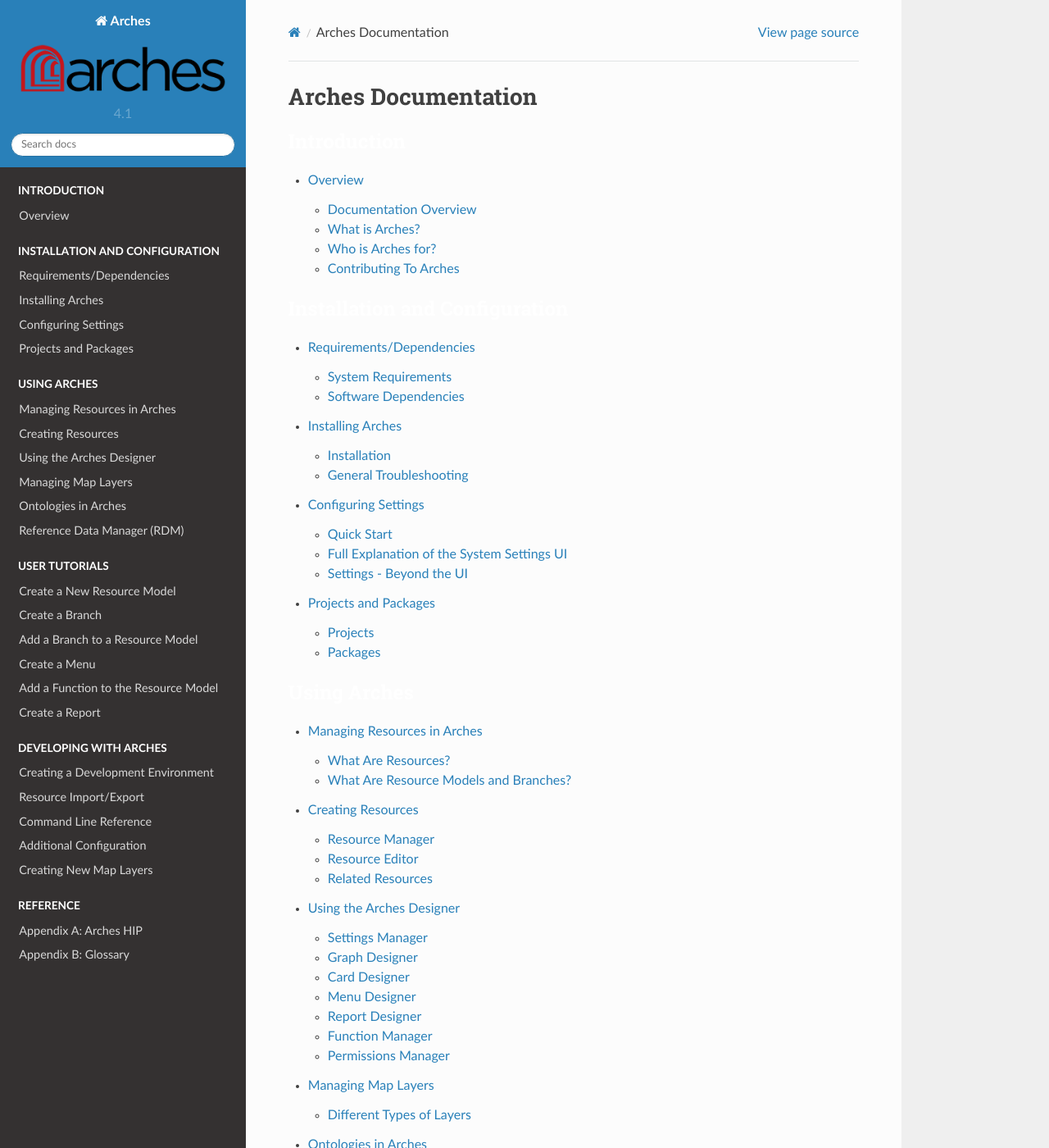
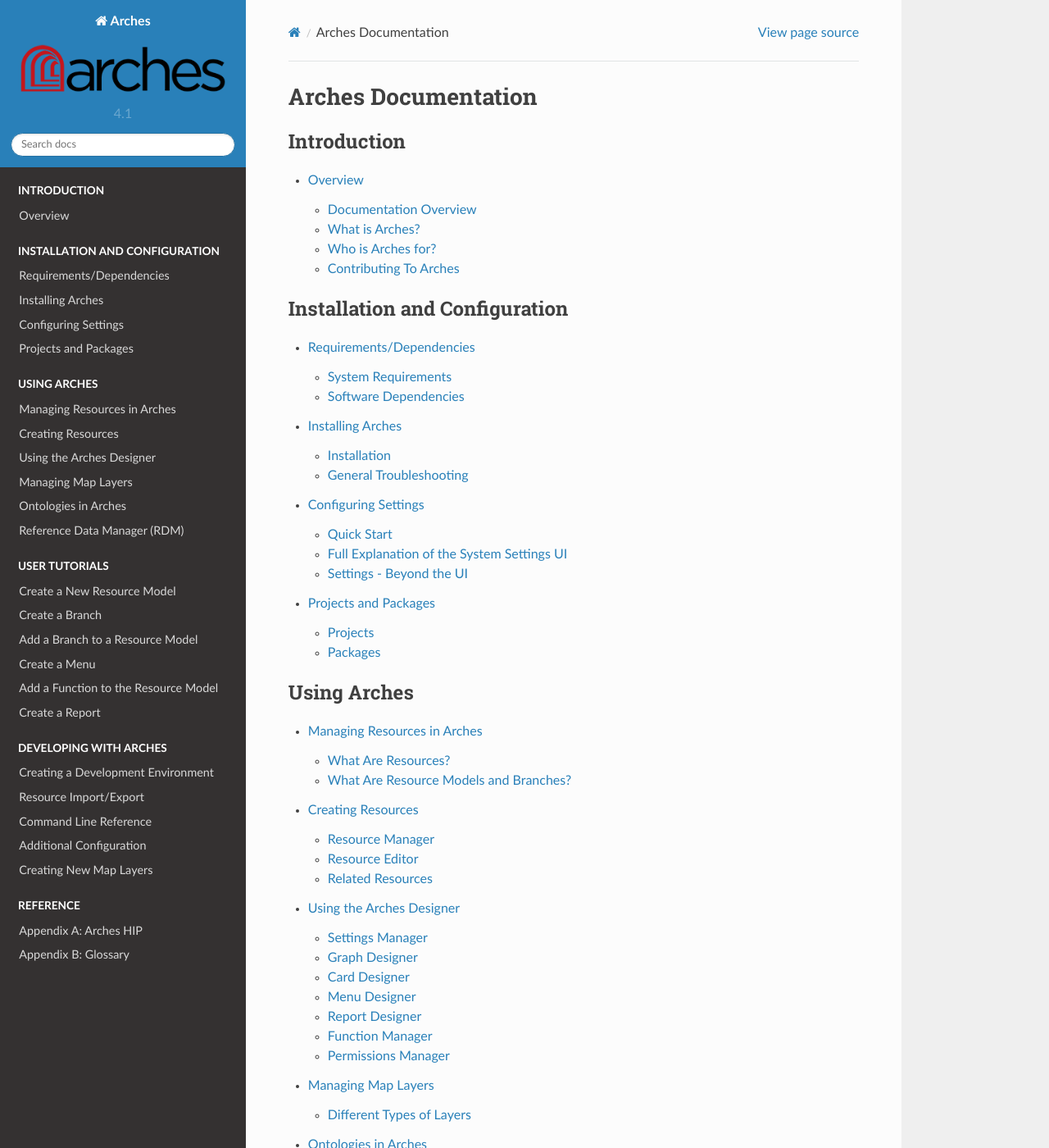
Before and after one commit to archesproject/arches-docs, a Sphinx documentation site: the page built from docs/index.txt, in a window 1280 px wide and 1400 px high. Shown: the whole window at 82% size. Built offline with Sphinx 7.4.7 and the Read the Docs theme 2.0.0, drawn with Linux system fonts in a browser that asks for light colours.

Commit message:
adjust rule to only color captions in the left nav bar

```diff
--- a/docs/_static/css/style.css
+++ b/docs/_static/css/style.css
@@ -1,3 +1,3 @@
-.caption-text {
+.wy-menu-vertical .caption-text {
     color:white;
 }
```
